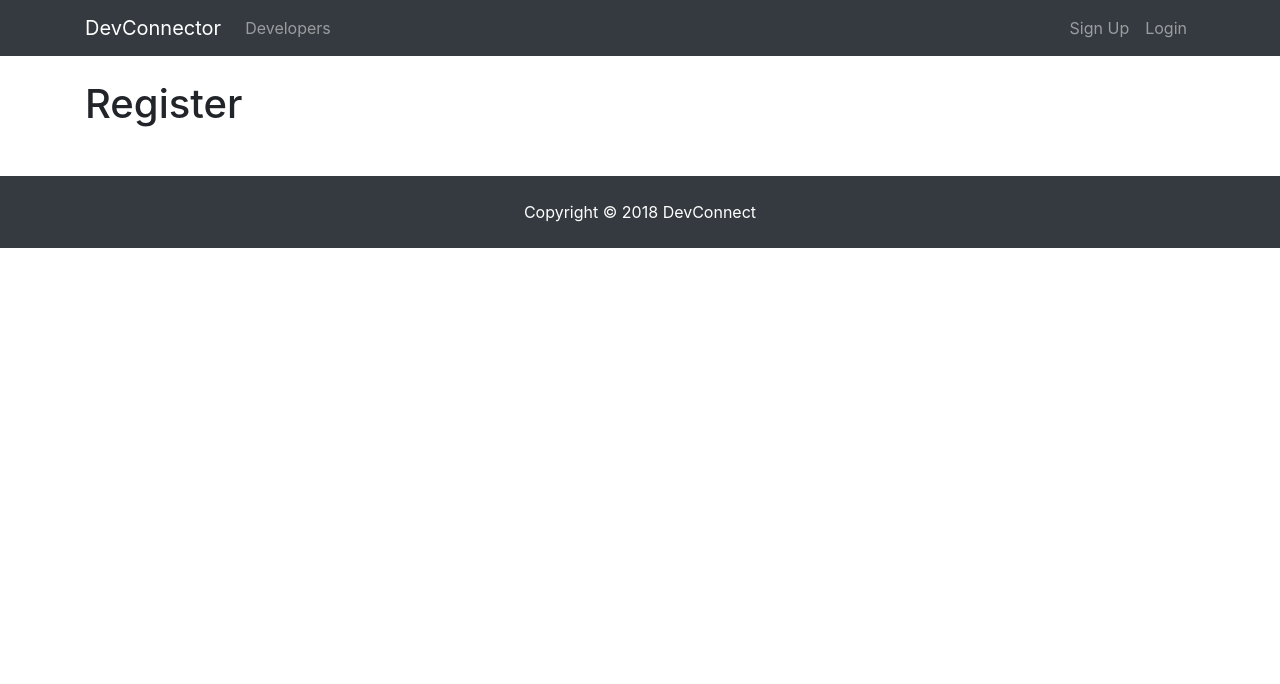
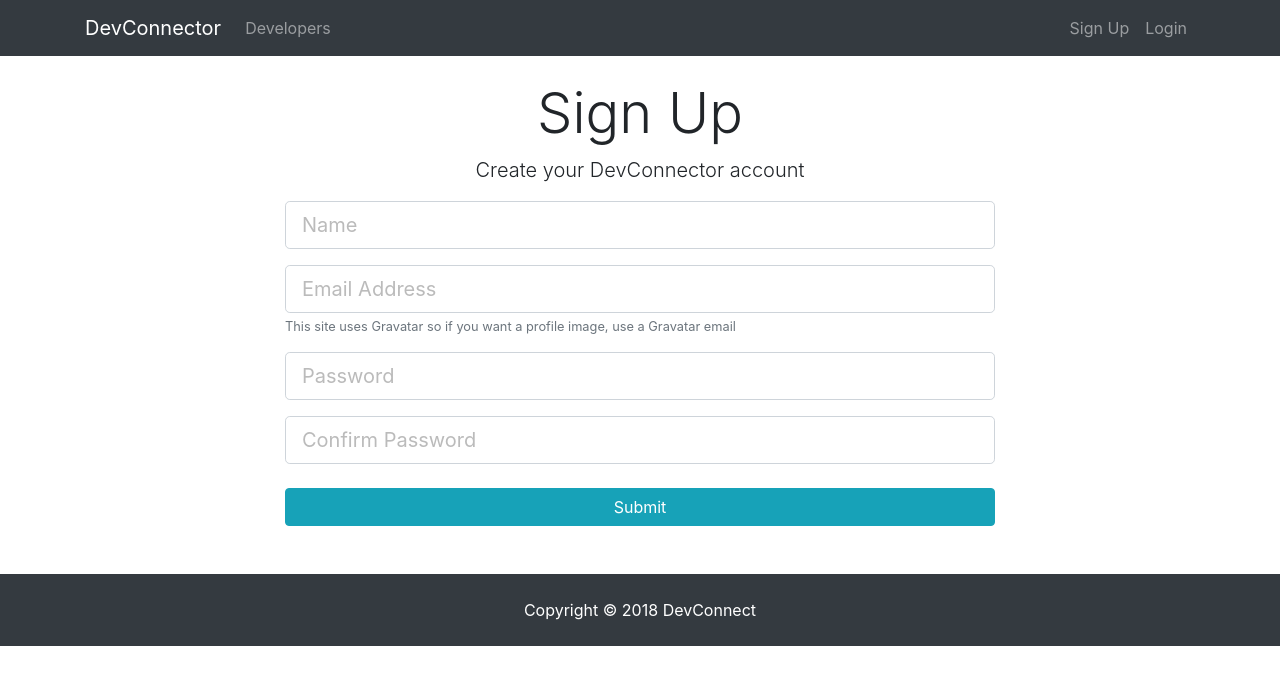
Before and after one commit to dgcohen/dev-connect, a React (Create React App) app in the folder client/: page /register in a window 1280 px wide. Shown: the top 684 px of the page. Built offline with nearby package versions, Linux system fonts and the light colour scheme.

Commit message:
Create initial login and register react components

```diff
--- a/client/package.json
+++ b/client/package.json
@@ -3,6 +3,8 @@
   "version": "0.1.0",
   "private": true,
   "dependencies": {
+    "axios": "^0.18.0",
+    "classnames": "^2.2.6",
     "react": "^16.7.0",
     "react-dom": "^16.7.0",
     "react-router-dom": "^4.3.1",
--- a/client/src/components/auth/Login.js
+++ b/client/src/components/auth/Login.js
@@ -1,12 +1,69 @@
-import React, { Component } from 'react'
+import React, { Component } from "react";
 
 class Login extends Component {
+  constructor() {
+    super();
+    this.state = {
+      email: "",
+      password: "",
+      errors: {}
+    };
+
+    this.onChange = this.onChange.bind(this);
+    this.onSubmit = this.onSubmit.bind(this);
+  }
+  onChange(e) {
+    this.setState({ [e.target.name]: e.target.value });
+  }
+
+  onSubmit(e) {
+    e.preventDefault();
+
+    const newUser = {
+      email: this.state.email,
+      password: this.state.password,
+    };
+    console.log(newUser);
+  }
+
   render() {
     return (
-      <div>
-        <h1>Login</h1>
+      <div className="login">
+        <div className="container">
+          <div className="row">
+            <div className="col-md-8 m-auto">
+              <h1 className="display-4 text-center">Log In</h1>
+              <p className="lead text-center">
+                Sign in to your DevConnector account
+              </p>
+              <form onSubmit={this.onSubmit}>
+                <div className="form-group">
+                  <input
+                    type="email"
+                    className="form-control form-control-lg"
+                    placeholder="Email Address"
+                    name="email"
+                    value={this.state.email}
+                    onChange={this.onChange}
+                  />
+                </div>
+                <div className="form-group">
+                  <input
+                    type="password"
+                    className="form-control form-control-lg"
+                    placeholder="Password"
+                    name="password"
+                    value={this.state.password}
+                    onChange={this.onChange}
+                  />
+                </div>
+                <input type="submit" className="btn btn-info btn-block mt-4" />
+              </form>
+            </div>
+          </div>
+        </div>
       </div>
-    )
+    );
   }
 }
 
--- a/client/src/components/auth/Register.js
+++ b/client/src/components/auth/Register.js
@@ -1,12 +1,121 @@
-import React, { Component } from 'react'
+import React, { Component } from "react";
+import axios from "axios";
+import classnames from "classnames";
 
 class Register extends Component {
+  constructor() {
+    super();
+    this.state = {
+      name: "",
+      email: "",
+      password: "",
+      password2: "",
+      errors: {}
+    };
+
+    this.onChange = this.onChange.bind(this);
+    this.onSubmit = this.onSubmit.bind(this);
+  }
+  onChange(e) {
+    this.setState({ [e.target.name]: e.target.value });
+  }
+
+  onSubmit(e) {
+    e.preventDefault();
+
+    const newUser = {
+      name: this.state.name,
+      email: this.state.email,
+      password: this.state.password,
+      password2: this.state.password2
+    };
+
+    axios
+      .post("/api/users/register", newUser)
+      .then(res => console.log(res.data))
+      .catch(err => this.setState({ errors: err.response.data }));
+  }
   render() {
+    const { errors } = this.state;
+
     return (
       <div>
-        <h1>Register</h1>
+        <div className="register">
+          <div className="container">
+            <div className="row">
+              <div className="col-md-8 m-auto">
+                <h1 className="display-4 text-center">Sign Up</h1>
+                <p className="lead text-center">
+                  Create your DevConnector account
+                </p>
+                <form noValidate onSubmit={this.onSubmit}>
+                  <div className="form-group">
+                    <input
+                      type="text"
+                      className={classnames("form-control form-control-lg", {
+                        "is-invalid": errors.name
+                      })}
+                      placeholder="Name"
+                      name="name"
+                      value={this.state.name}
+                      onChange={this.onChange}
+                    />
+                    { errors.name && (<div className="invalid-feedback">{errors.name}</div>)}
+                  </div>
+                  <div className="form-group">
+                    <input
+                      type="email"
+                      className={classnames("form-control form-control-lg", {
+                        "is-invalid": errors.email
+                      })}
+                      placeholder="Email Address"
+                      name="email"
+                      value={this.state.email}
+                      onChange={this.onChange}
+                    />
+                    { errors.email && (<div className="invalid-feedback">{errors.email}</div>)}
+                    <small className="form-text text-muted">
+                      This site uses Gravatar so if you want a profile image,
+                      use a Gravatar email
+                    </small>
+                  </div>
+                  <div className="form-group">
+                    <input
+                      type="password"
+                      className={classnames("form-control form-control-lg", {
+                        "is-invalid": errors.password
+                      })}
+                      placeholder="Password"
+                      name="password"
+                      value={this.state.password}
+                      onChange={this.onChange}
+                    />
+                    { errors.password && (<div className="invalid-feedback">{errors.password}</div>)}
+                  </div>
+                  <div className="form-group">
+                    <input
+                      type="password"
+                      className={classnames("form-control form-control-lg", {
+                        "is-invalid": errors.password2
+                      })}
+                      placeholder="Confirm Password"
+                      name="password2"
+                      value={this.state.password2}
+                      onChange={this.onChange}
+                    />
+                    { errors.password2 && (<div className="invalid-feedback">{errors.password2}</div>)}
+                  </div>
+                  <input
+                    type="submit"
+                    className="btn btn-info btn-block mt-4"
+                  />
+                </form>
+              </div>
+            </div>
+          </div>
+        </div>
       </div>
-    )
+    );
   }
 }
 
```
